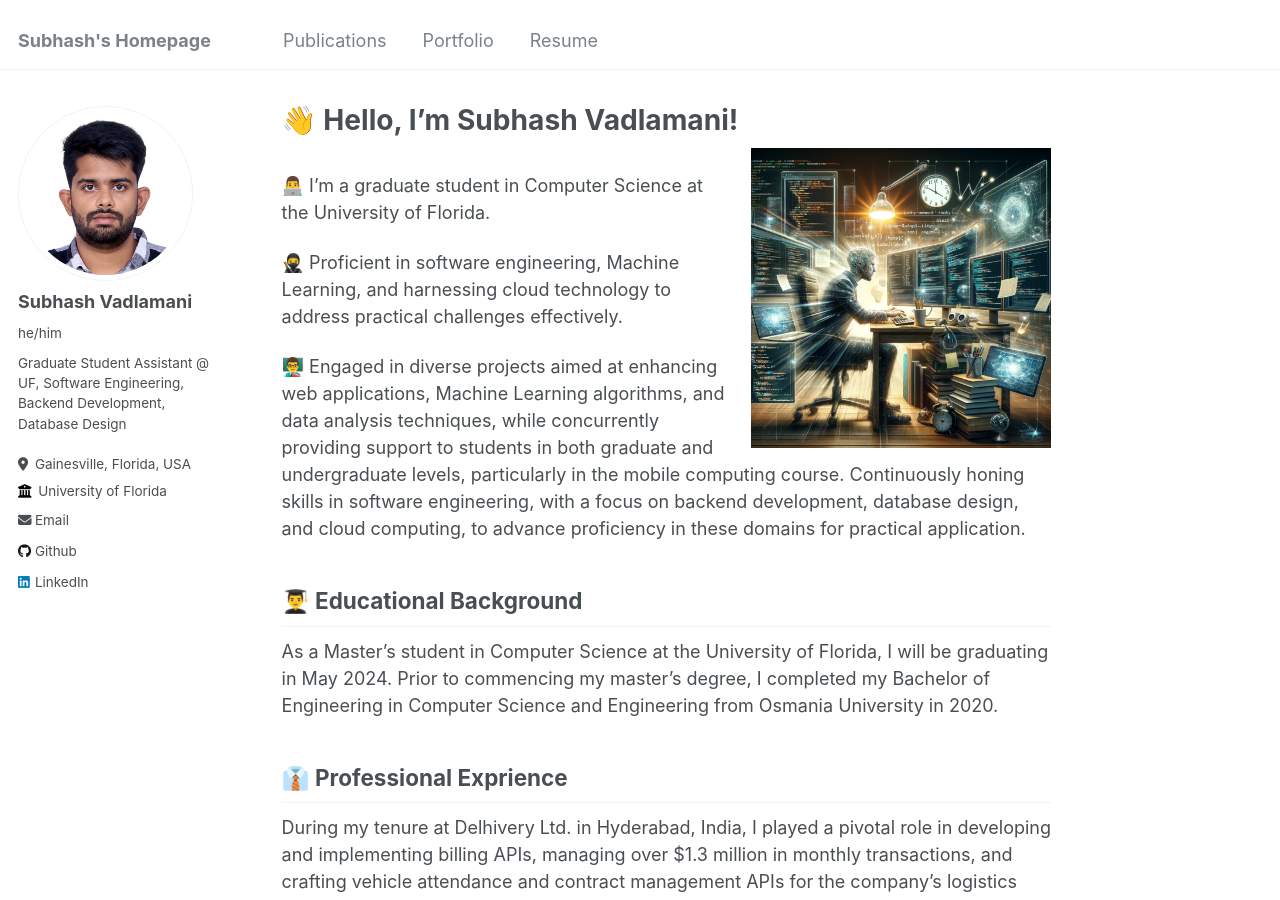
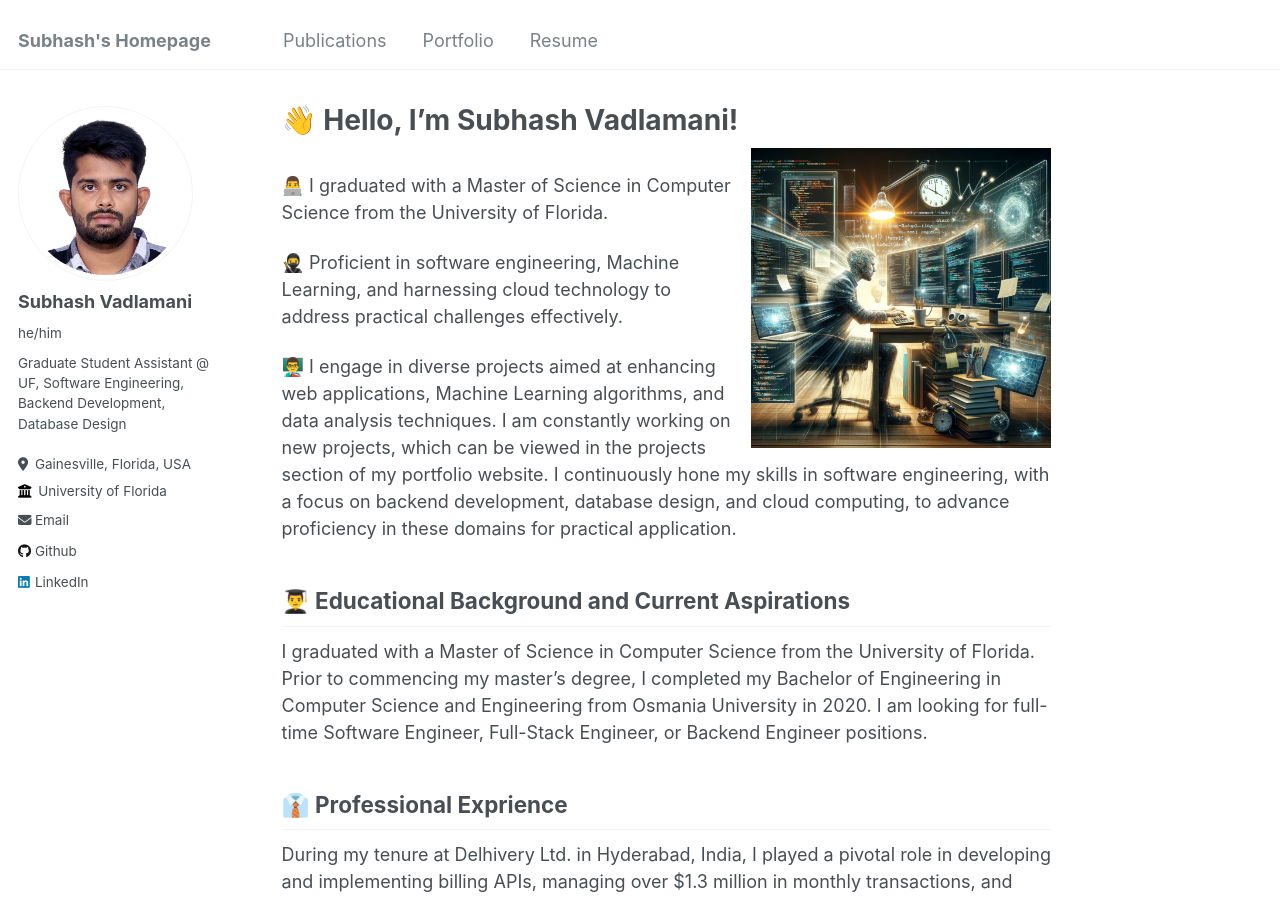
Before and after one commit to subhash-vadlamani/subhash-vadlamani.github.io, a Jekyll site: the page built from _pages/about.md, in a window 1280 px wide and 900 px high. Built offline with Jekyll 4.4.1, drawn with Linux system fonts in a browser that asks for light colours.

Commit message:
about page changes

```diff
--- a/_pages/about.md
+++ b/_pages/about.md
@@ -1,29 +1,31 @@
 ---
 permalink: /
 title: "👋 Hello, I'm Subhash Vadlamani!"
-excerpt: "About me"
+excerpt: 'About me'
 author_profile: true
 redirect_from:
   - /about/
   - /about.html
 ---
 
-
 ![Intro Pic](/images/intro_image.webp){: .align-right width="300px"}
 
-👨‍💻 I'm a graduate student in Computer Science at the University of Florida.
+👨‍💻 I graduated with a Master of Science in Computer Science from the University of Florida.
 
 🥷 Proficient in software engineering, Machine Learning, and harnessing cloud technology to address practical challenges effectively.
 
-👨‍🏫 Engaged in diverse projects aimed at enhancing web applications, Machine Learning algorithms, and data analysis techniques, while concurrently providing support to students in both graduate and undergraduate levels, particularly in the mobile computing course. Continuously honing skills in software engineering, with a focus on backend development, database design, and cloud computing, to advance proficiency in these domains for practical application.
+👨‍🏫 I engage in diverse projects aimed at enhancing web applications, Machine Learning algorithms, and data analysis techniques. I am constantly working on new projects, which can be viewed in the projects section of my portfolio website. I continuously hone my skills in software engineering, with a focus on backend development, database design, and cloud computing, to advance proficiency in these domains for practical application.
 
-## 👨‍🎓 Educational Background
-As a Master's student in Computer Science at the University of Florida, I will be graduating in May 2024. Prior to commencing my master's degree, I completed my Bachelor of Engineering in Computer Science and Engineering from Osmania University in 2020.
+## 👨‍🎓 Educational Background and Current Aspirations
+
+I graduated with a Master of Science in Computer Science from the University of Florida. Prior to commencing my master’s degree, I completed my Bachelor of Engineering in Computer Science and Engineering from Osmania University in 2020. I am looking for full-time Software Engineer, Full-Stack Engineer, or Backend Engineer positions.
 
 ## 👔 Professional Exprience
+
 During my tenure at Delhivery Ltd. in Hyderabad, India, I played a pivotal role in developing and implementing billing APIs, managing over $1.3 million in monthly transactions, and crafting vehicle attendance and contract management APIs for the company's logistics operations. Additionally, I spearheaded the integration of FMS and Orion platforms to optimize vehicle procurement processes, resulting in the successful launch of the Transporter Service Application as a Docker microservice. My initiatives during peak Diwali traffic significantly enhanced API performance, reducing response times by over 50% and substantially cutting infrastructure costs. Furthermore, I collaborated with cross-functional teams to adapt software for Volvo vehicles, facilitating a new inter-city goods transport method that boosted profitability and operational efficiency. As a Software Developer Intern, I enhanced data caching mechanisms, reducing application downtime by 50%, and developed a digital dispute system that resolved billing discrepancies for vendors, streamlining financial processes.
 
 ## 💼 Student Assistant Experience
+
 As a student assistant for CNT5517/CIS4930 (Mobile Computing), I supervised a class of 62 students, overseeing exam proctoring, leading weekly labs, and managing the online discussion forum. Collaborating closely with the instructor, I contributed to assignment design and grading processes. Additionally, I conducted Raspberry Pi help sessions, offering technical guidance that resulted in all students achieving top scores on related assignments. Moreover, I facilitated seamless progress by addressing bugs in the pre-built software system used for lab assignments, ensuring adherence to the course timeline.
 
 🪢 Stay Connected
```
